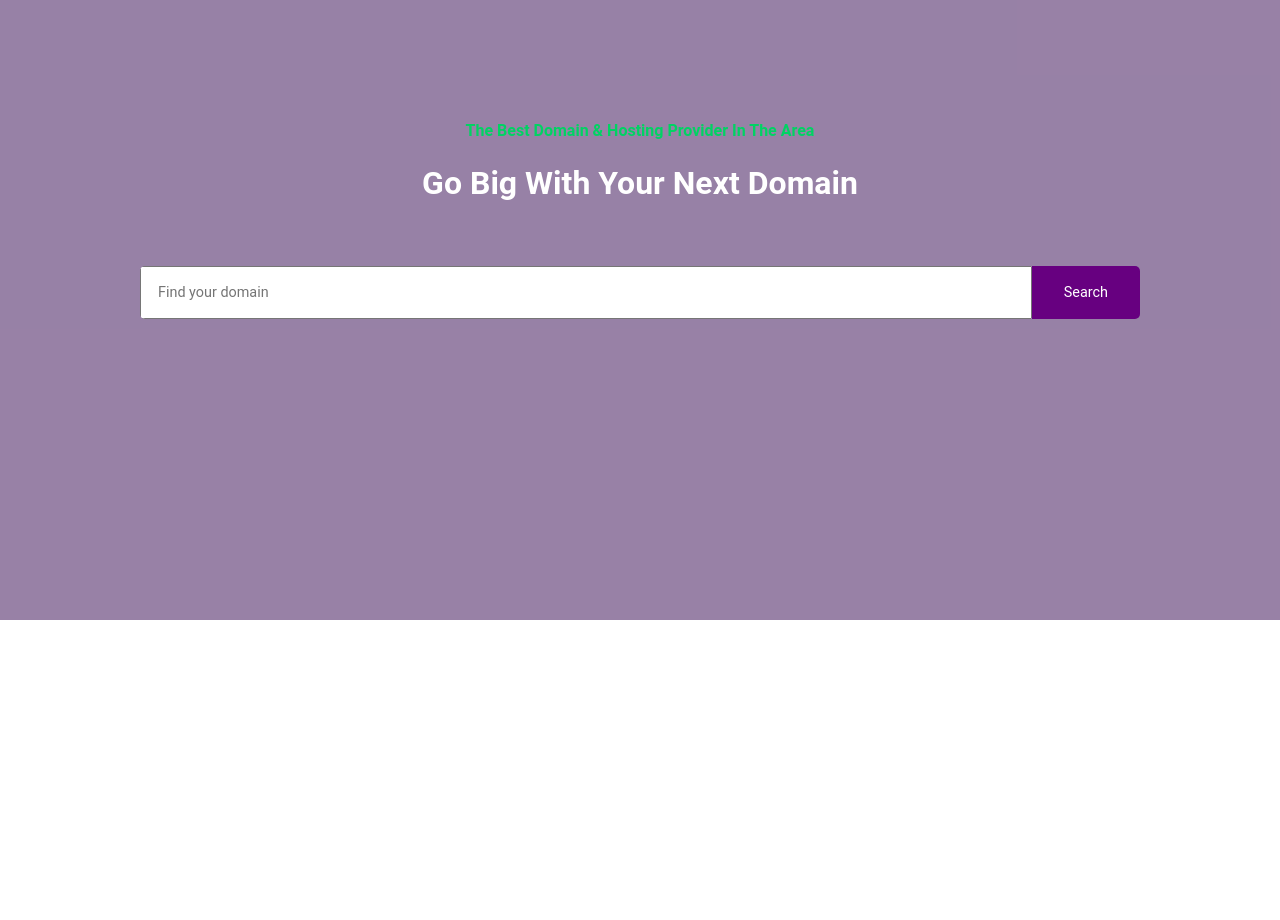
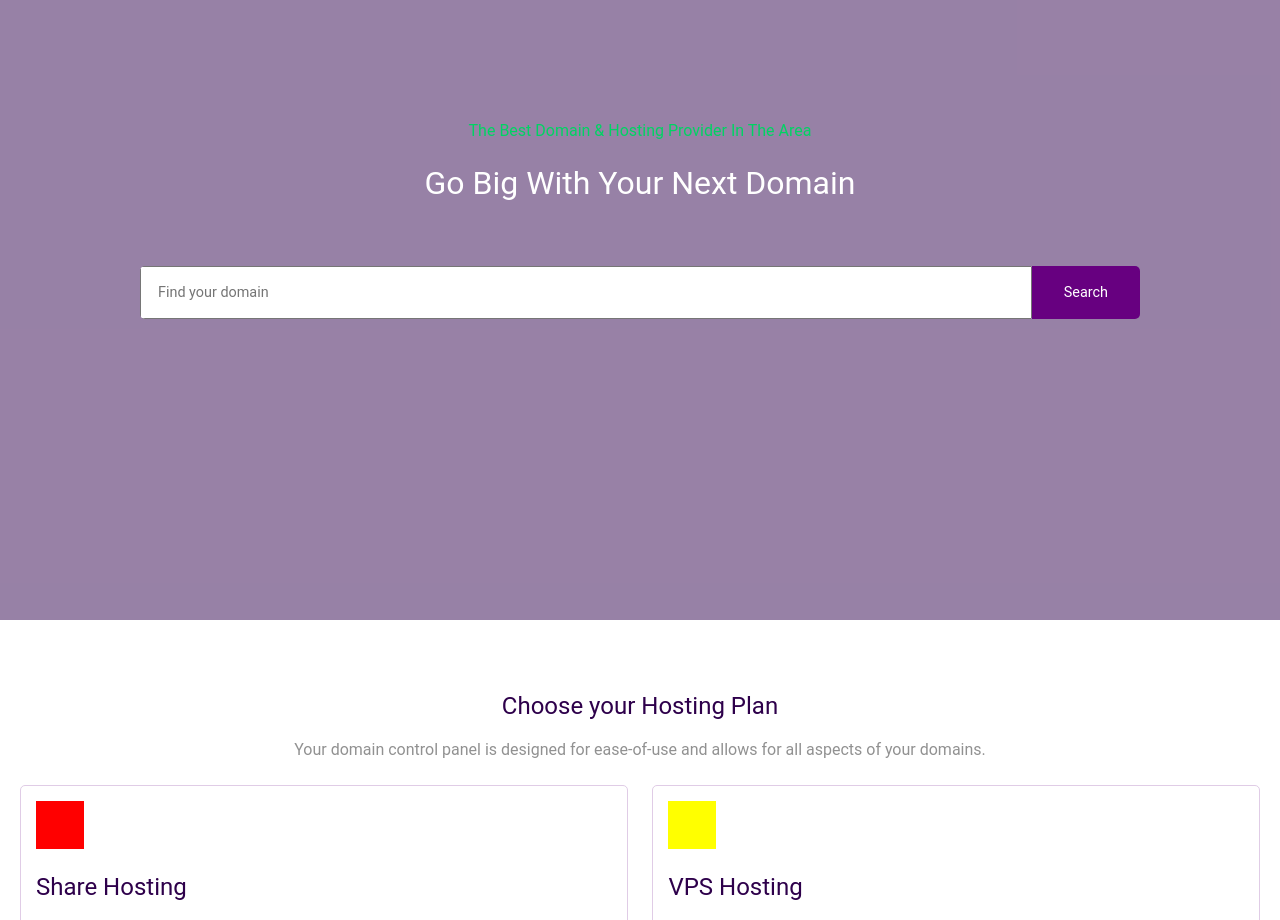
Before and after one commit to malk1405/hostza, a React (Create React App) app: page / in a window 1280 px wide. Shown: the part 180-1100 px from the top of the page. Before the commit the page ends 800 px from the top, so only its background shows below. Built offline with nearby package versions, Linux system fonts and the light colour scheme; the HTML template or start-up script is replaced by a standard one.

Commit message:
Добавил новую секцию

```diff
--- a/src/components/Home/Home.js
+++ b/src/components/Home/Home.js
@@ -1,8 +1,16 @@
 import React from "react";
 import Intro from "./Intro/Intro";
+import Hosting from "./Hosting/Hosting";
 
 function Home() {
-  return <Intro></Intro>;
+  return (
+    <React.Fragment>
+      <main>
+        <Intro></Intro>
+        <Hosting></Hosting>
+      </main>
+    </React.Fragment>
+  );
 }
 
 export default Home;
--- /dev/null
+++ b/src/components/Home/Hosting/Hosting.js
@@ -0,0 +1,67 @@
+import React from "react";
+
+import "./hosting.css";
+
+function Hosting() {
+  return (
+    <section className="container hosting">
+      <section className="hosting__title">
+        <h2>Choose your Hosting Plan</h2>
+        <p>
+          Your domain control panel is designed for ease-of-use and allows for
+          all aspects of your domains.
+        </p>
+      </section>
+      <section>
+        <ul className="hosting__plans">
+          <li className="hosting__plan">
+            <div className="plan__logo"></div>
+            <h3 className="plan__title">Share Hosting</h3>
+            <p className="plan__description">
+              Easy drag and drop fully customizable mobile friendly
+            </p>
+            <p className="plan__price">
+              Start from <span>$2.5/m</span>
+            </p>
+            <button className="btn">Start now</button>
+          </li>
+          <li className="hosting__plan">
+            <div className="plan__logo"></div>
+            <h3 className="plan__title">VPS Hosting</h3>
+            <p className="plan__description">
+              Easy drag and drop fully customizable mobile friendly
+            </p>
+            <p className="plan__price">
+              Start from <span>$2.5/m</span>
+            </p>
+            <button className="btn">Start now</button>
+          </li>
+          <li className="hosting__plan">
+            <div className="plan__logo"></div>
+            <h3 className="plan__title">Wordpress Hosting</h3>
+            <p className="plan__description">
+              Easy drag and drop fully customizable mobile friendly
+            </p>
+            <p className="plan__price">
+              Start from <span>$2.5/m</span>
+            </p>
+            <button className="btn">Start now</button>
+          </li>
+          <li className="hosting__plan">
+            <div className="plan__logo"></div>
+            <h3 className="plan__title">Dedicated Hosting</h3>
+            <p className="plan__description">
+              Easy drag and drop fully customizable mobile friendly
+            </p>
+            <p className="plan__price">
+              Start from <span>$2.5/m</span>
+            </p>
+            <button className="btn">Start now</button>
+          </li>
+        </ul>
+      </section>
+    </section>
+  );
+}
+
+export default Hosting;
--- /dev/null
+++ b/src/components/Home/Hosting/hosting.css
@@ -0,0 +1,71 @@
+.hosting {
+  text-align: center;
+}
+
+.hosting__title h2 {
+  color: #2e004b;
+  font-size: 1.5rem;
+  margin-top: 3em;
+}
+
+.hosting__title p {
+  color: #919191;
+}
+
+.hosting__plans {
+  list-style: none;
+  margin: 0;
+  padding: 0;
+}
+
+.hosting__plan {
+  border: 1px solid #e0cce6;
+  border-radius: 5px;
+  margin: 10px 0;
+  padding: 15px;
+  text-align: left;
+}
+
+.hosting__plan .plan__logo {
+  height: 3rem;
+  width: 3rem;
+}
+
+.hosting__plan:nth-child(1) .plan__logo {
+  background-color: red;
+}
+
+.hosting__plan:nth-child(2) .plan__logo {
+  background-color: yellow;
+}
+
+.hosting__plan:nth-child(3) .plan__logo {
+  background-color: green;
+}
+
+.hosting__plan:nth-child(4) .plan__logo {
+  background-color: orange;
+}
+
+.hosting__plan .plan__title,
+.hosting__plan .plan__price span {
+  color: #2e004b;
+  font-size: 1.5rem;
+}
+
+.hosting__plan .plan__description,
+.hosting__plan .plan__price {
+  color: #919191;
+}
+
+@media (min-width: 768px) {
+  .hosting__plans {
+    display: flex;
+    flex-wrap: wrap;
+    justify-content: space-between;
+  }
+
+  .hosting__plan {
+    flex-basis: 49%;
+  }
+}
--- a/src/components/Home/Intro/intro.css
+++ b/src/components/Home/Intro/intro.css
@@ -5,6 +5,11 @@
   flex-direction: column;
   height: 100vh;
   justify-content: center;
+}
+
+.intro h1,
+.intro h2 {
+  font-weight: normal;
 }
 
 .intro h1 {
--- a/src/index.css
+++ b/src/index.css
@@ -7,3 +7,30 @@ body {
   padding: 0;
   font-family: "Roboto", sans-serif;
 }
+
+h1,
+h2,
+h3,
+h4,
+h5,
+h6 {
+  font-weight: normal;
+}
+
+.container {
+  padding: 0 20px;
+}
+
+.btn {
+  background-color: transparent;
+  border: 1px solid #00d363;
+  border-radius: 0.8em;
+  color: #00d363;
+  font-size: 1rem;
+  line-height: 1.6em;
+}
+
+.btn:hover {
+  background-color: #00d363;
+  color: white;
+}
```
